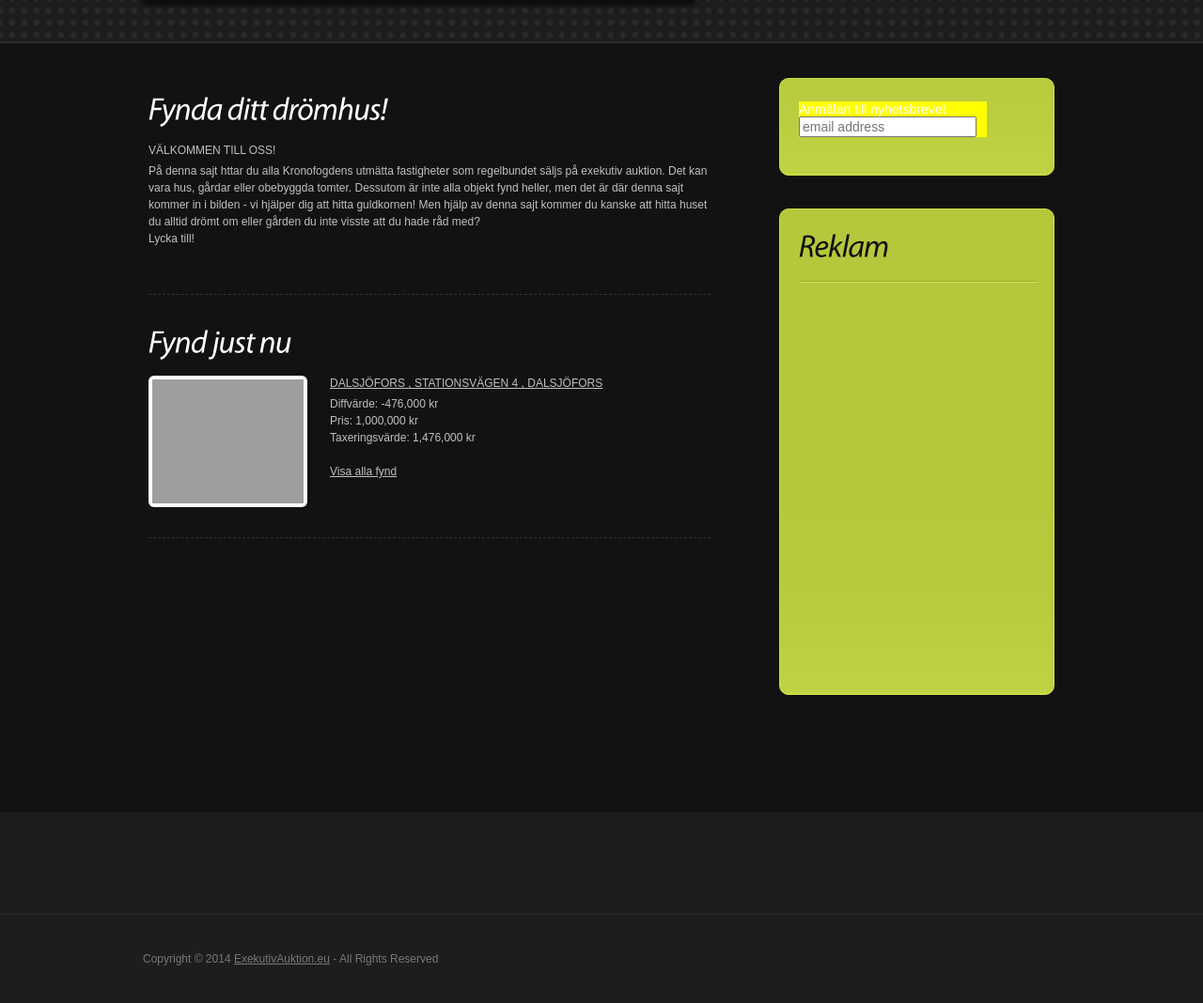
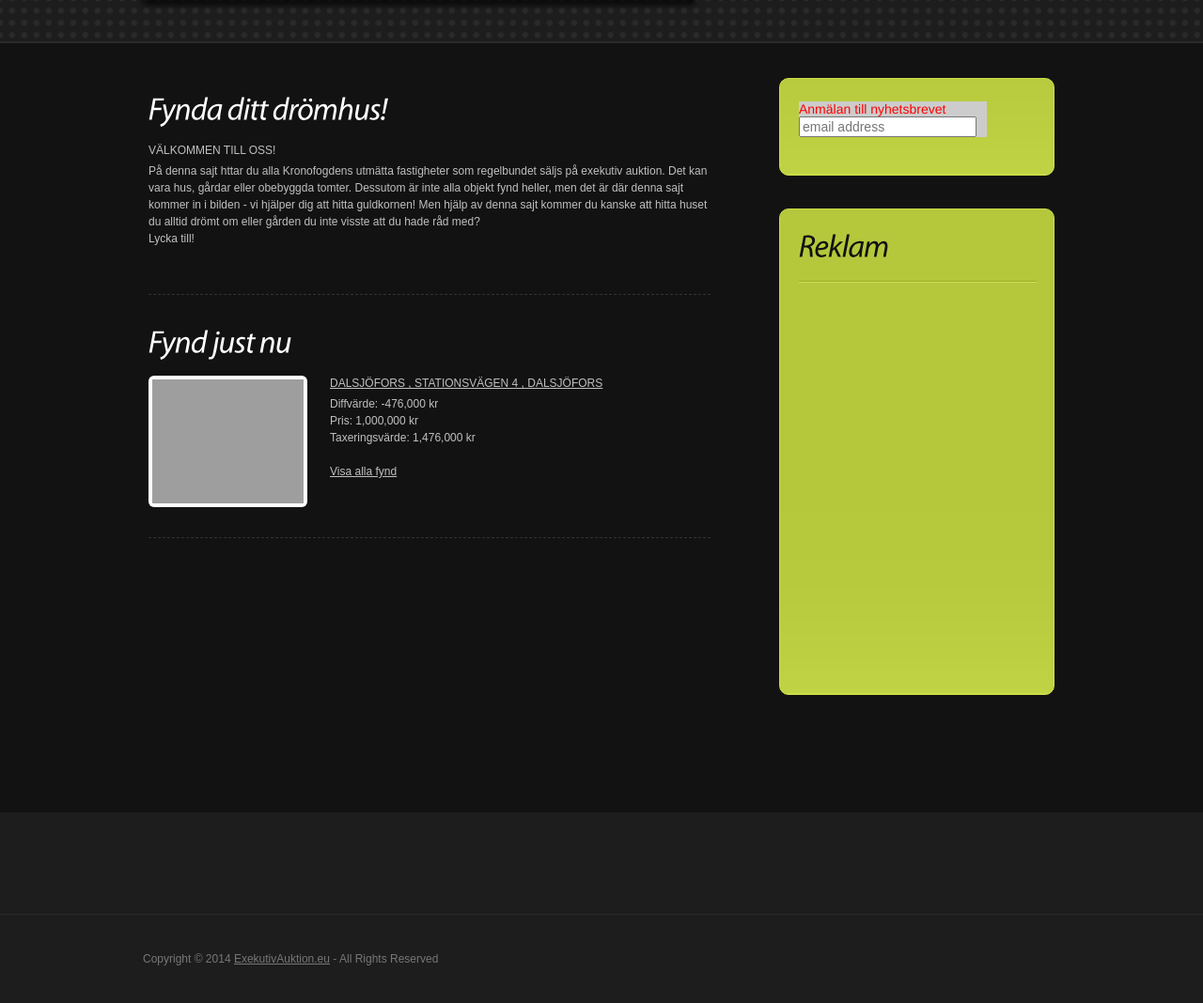
Before and after one commit to 2lambda123/propladder, a Jekyll site: the page built from index.html, in a window 1280 px wide. Shown: the part 581-1649 px from the top of the page at 94% size. Built offline with Jekyll 4.4.1, drawn with Linux system fonts in a browser that asks for light colours; Markdown is read by kramdown in place of the engine named in the settings; comment, search, counter and statistics services are not loaded; grey boxes are pictures that could not be loaded.

Commit message:
mailform

```diff
--- a/_layouts/welcome.html
+++ b/_layouts/welcome.html
@@ -28,15 +28,6 @@
 
 <meta name="google-site-verification" content="t9YbavNqgza-szmhEzdu4kz_z_W9M-Kw4L3wMDCe8oI" />
 
-
-<!-- mailchimp -->
-
-<link href="//cdn-images.mailchimp.com/embedcode/slim-081711.css" rel="stylesheet" type="text/css">
-<style type="text/css">
-	#mc_embed_signup{background:#ff0; clear:left; font:14px Helvetica,Arial,sans-serif;  width:200px;}
-	/* Add your own MailChimp form style overrides in your site stylesheet or in this style block.
-	   We recommend moving this block and the preceding CSS link to the HEAD of your HTML file. */
-</style>
 
 
 
--- a/index.html
+++ b/index.html
@@ -62,6 +62,16 @@ title: Fynda ditt drömhus
 
 
 <!-- Begin MailChimp Signup Form -->
+
+<!-- mailchimp -->
+
+<link href="//cdn-images.mailchimp.com/embedcode/slim-081711.css" rel="stylesheet" type="text/css">
+<style type="text/css">
+	#mc_embed_signup{background:#ccc; clear:left; font:14px Helvetica,Arial,sans-serif; color:#f00; width:200px;}
+	/* Add your own MailChimp form style overrides in your site stylesheet or in this style block.
+	   We recommend moving this block and the preceding CSS link to the HEAD of your HTML file. */
+</style>
+
 <div id="mc_embed_signup">
 <form action="http://ovrarydsgard.us6.list-manage2.com/subscribe/post?u=05100c0d3cd9c567b3207cc61&amp;id=115186f6f0" method="post" id="mc-embedded-subscribe-form" name="mc-embedded-subscribe-form" class="validate" target="_blank" novalidate>
 	<label for="mce-EMAIL">Anmälan till nyhetsbrevet</label>
```
